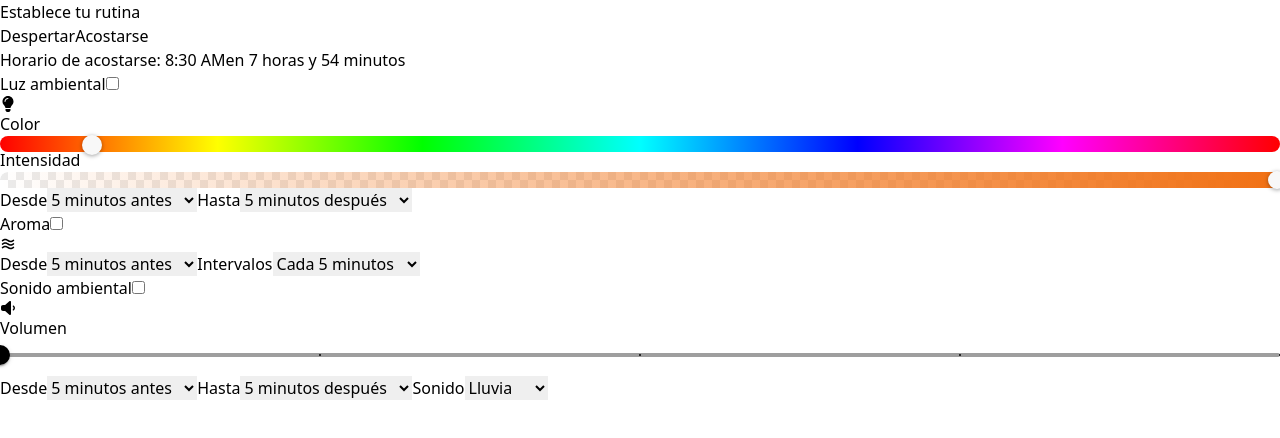
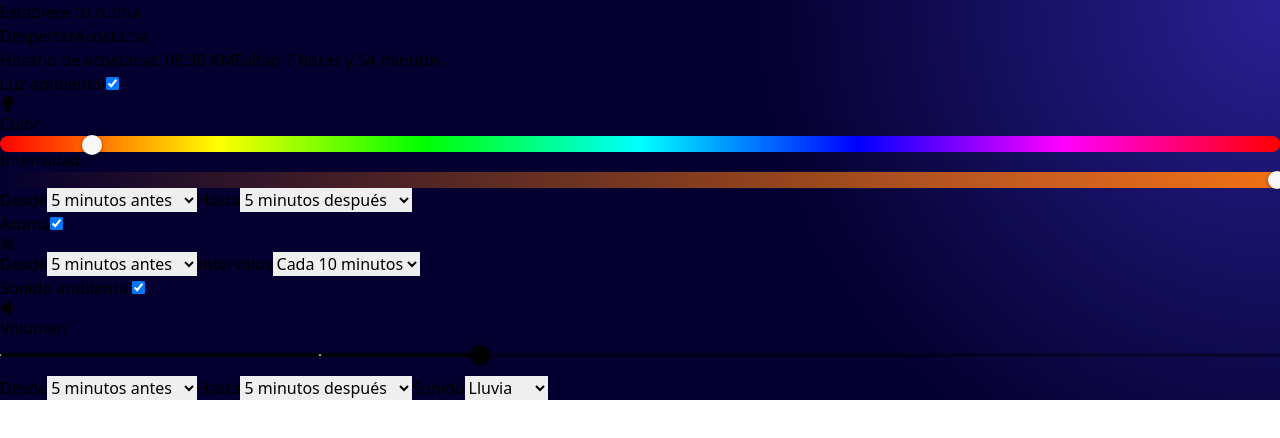
Before and after one commit to PolCarva/multimedia_2_webapp, a React (Vite) app: page / in a window 1280 px wide. Shown: the top 438 px of the page. Built offline with nearby package versions, Linux system fonts and the light colour scheme.

Commit message:
chore: Update time format for 'despertar' and add periodic update for time remaining in CardHorario component

```diff
--- a/src/App.jsx
+++ b/src/App.jsx
@@ -6,24 +6,36 @@ import CardSonidoAmbiental from "./components/CardSonidoAmbiental";
 
 export default function App() {
   const [nav, setNav] = useState(1);
-  const [config, setConfig] = useState({
-    despertar: "8:30 AM",
+  const defaultConfig = {
+    despertar: {hora: 8, minuto: 30},
     luzAmbiental: {
+      active: true,
       desde: 5,
       hasta: 5,
-      color: { r: 241, g: 112, b: 19, a: 1 }
+      color: { r: 241, g: 112, b: 19, a: 1 },
     },
-    aroma: {},
-    sonidoAmbiental: {},
-  });
-
+    aroma: {
+      active: true,
+      desde: 5,
+      intervalo: 10,
+    },
+    sonidoAmbiental: {
+      active: true,
+      volumen: 50,
+      desde: 5,
+      hasta: 5,
+      sonido: "lluvia",
+    },
+  };
+  const storedItem = localStorage.getItem("config");
+  const [config, setConfig] = useState(storedItem ? JSON.parse(storedItem) : defaultConfig)
 
   useEffect(() => {
-    console.log(config);
+    localStorage.setItem("config", JSON.stringify(config));
   }, [config]);
 
   return (
-    <div className="container flex flex-col gap-5 text-white px-5 pt-10 mx-auto min-h-screen bg-gradient-to-br from-indigo-950 via-indigo-900 to-indigo-950">
+    <div className="container pb-5 flex flex-col gap-5 text-white px-5 pt-10 mx-auto min-h-screen bg-gradient">
       <h1 className="font-bold text-4xl">Establece tu rutina</h1>
       <div className="w-full flex justify-around rounded-full border-4 border-gray-900 bg-gray-900 relative">
         <button
@@ -48,10 +60,10 @@ export default function App() {
           }`}
         ></div>
       </div>
-      <CardHorario setConfig={setConfig} />
-      <CardLuzAmbiental setConfig={setConfig} />
-      <CardAroma setConfig={setConfig}/>
-      <CardSonidoAmbiental setConfig={setConfig} />
+      <CardHorario config={config} setConfig={setConfig} />
+      <CardLuzAmbiental config={config} setConfig={setConfig} />
+      <CardAroma config={config} setConfig={setConfig} />
+      <CardSonidoAmbiental config={config} setConfig={setConfig} />
     </div>
   );
 }
--- a/src/components/CardAroma.jsx
+++ b/src/components/CardAroma.jsx
@@ -2,7 +2,7 @@ import React from "react";
 import Card from "./Card";
 import { PiWavesBold } from "react-icons/pi";
 
-const CardAroma = ({ setConfig }) => {
+const CardAroma = ({ setConfig, config }) => {
   const handleFromTimeChange = (e) => {
     setConfig((prevConfig) => ({
       ...prevConfig,
@@ -31,7 +31,7 @@ const CardAroma = ({ setConfig }) => {
             <input
               onChange={handleOnOffChange}
               type="checkbox"
-              defaultValue=""
+              checked={config.aroma.active}
               className="sr-only peer"
             />
             <div className="relative w-11 h-6 bg-gray-200 peer-focus:outline-none peer-focus:ring-4 rounded-full peer peer-checked:after:translate-x-full rtl:peer-checked:after:-translate-x-full peer-checked:after:border-white after:content-[''] after:absolute after:top-[2px] after:start-[2px] after:bg-white after:border-gray-300 after:border after:rounded-full after:h-5 after:w-5 after:transition-all peer-checked:bg-blue-300" />
@@ -50,7 +50,7 @@ const CardAroma = ({ setConfig }) => {
               <select
                 id="desde_aroma"
                 onChange={handleFromTimeChange}
-                defaultValue={"5"}
+                defaultValue={config.aroma.desde}
                 className="bg-transparent border text-white text-sm rounded-lg block w-full p-2.5"
               >
                 <option className="text-black" value="5">
@@ -81,7 +81,7 @@ const CardAroma = ({ setConfig }) => {
               <select
                 id="intervalo_aroma"
                 onChange={handleIntervalChange}
-                defaultValue={"5"}
+                defaultValue={config.aroma.intervalo}
                 className="bg-transparent border text-white text-sm rounded-lg block w-full p-2.5"
               >
                 <option className="text-black" value="5">
--- a/src/components/CardHorario.jsx
+++ b/src/components/CardHorario.jsx
@@ -7,15 +7,21 @@ import dayjs from "dayjs";
 import utc from "dayjs/plugin/utc";
 import timezone from "dayjs/plugin/timezone";
 
-const CardHorario = ({ setConfig }) => {
+const CardHorario = ({ setConfig, config }) => {
   dayjs.extend(utc);
   dayjs.extend(timezone);
   dayjs.tz.setDefault("America/Montevideo");
   const [modalOpen, setModalOpen] = useState(false);
   const [timeRemaining, setTimeRemaining] = useState({ horas: 0, minutos: 0 });
-  const [time, setTime] = useState("8:30 AM");
+  const initialFormattedTime = dayjs()
+    .set("hour", config.despertar.hora)
+    .set("minute", config.despertar.minuto)
+    .format("hh:mm A");
+  const [time, setTime] = useState(initialFormattedTime);
   const [selectedTime, setSelectedTime] = useState(
-    dayjs().set("hour", 8).set("minute", 30)
+    dayjs()
+      .set("hour", config.despertar.hora)
+      .set("minute", config.despertar.minuto)
   );
 
   const calculateTimeRemaining = () => {
@@ -31,22 +37,28 @@ const CardHorario = ({ setConfig }) => {
 
   useEffect(() => {
     calculateTimeRemaining();
-    const interval = setInterval(() => {
-      calculateTimeRemaining();
-    }, 30000);
+    const interval = setInterval(calculateTimeRemaining, 30000);
     return () => clearInterval(interval);
   }, [selectedTime]);
 
-  const toggleModal = () => setModalOpen((prev) => !prev);
+  const toggleModal = () => setModalOpen(!modalOpen);
 
   const handleChange = (newValue) => {
     setSelectedTime(newValue);
+    setTime(newValue.format("hh:mm A"));
   };
 
   const handleSave = () => {
-    const formattedTime = selectedTime.format("hh:mm A");
-    setTime(formattedTime);
-    setConfig((prev) => ({ ...prev, despertar: formattedTime }));
+    const newHour = selectedTime.hour();
+    const newMinute = selectedTime.minute();
+    setConfig((prev) => ({
+      ...prev,
+      despertar: {
+        ...prev.despertar,
+        hora: newHour,
+        minuto: newMinute,
+      },
+    }));
     toggleModal();
   };
 
@@ -63,7 +75,11 @@ const CardHorario = ({ setConfig }) => {
           <span>Horario de acostarse: </span>
           <span className="block font-bold text-6xl mt-4">{time}</span>
           <span className="block text-sm mt-2 text-right text-white/50">
-            en {timeRemaining.horas} hora{timeRemaining.horas > 1 ? "s" : ""} y{" "}
+            {timeRemaining.horas > 0
+              ? `Faltan ${timeRemaining.horas} hora${
+                  timeRemaining.horas > 1 ? "s" : ""
+                } y `
+              : "Faltan "}
             {timeRemaining.minutos} minuto{timeRemaining.minutos > 1 ? "s" : ""}
           </span>
         </Card>
--- a/src/components/CardLuzAmbiental.jsx
+++ b/src/components/CardLuzAmbiental.jsx
@@ -3,8 +3,8 @@ import Card from "./Card";
 import { FaLightbulb } from "react-icons/fa";
 import { SliderPicker, AlphaPicker } from "react-color";
 
-const CardLuzAmbiental = ({ setConfig }) => {
-  const [color, setColor] = useState({ r: 241, g: 112, b: 19, a: 1 });
+const CardLuzAmbiental = ({ setConfig, config }) => {
+  const [color, setColor] = useState(config.luzAmbiental.color);
 
   const handleOnOffChange = (e) => {
     setConfig((prevConfig) => ({
@@ -52,7 +52,7 @@ const CardLuzAmbiental = ({ setConfig }) => {
             <input
               onChange={handleOnOffChange}
               type="checkbox"
-              defaultValue=""
+              checked={config.luzAmbiental.active}
               className="sr-only peer"
             />
             <div className="relative w-11 h-6 bg-gray-200 peer-focus:outline-none peer-focus:ring-4 rounded-full peer peer-checked:after:translate-x-full rtl:peer-checked:after:-translate-x-full peer-checked:after:border-white after:content-[''] after:absolute after:top-[2px] after:start-[2px] after:bg-white after:border-gray-300 after:border after:rounded-full after:h-5 after:w-5 after:transition-all peer-checked:bg-blue-300" />
@@ -79,7 +79,7 @@ const CardLuzAmbiental = ({ setConfig }) => {
               <select
                 onChange={handleFromTimeChange}
                 id="minutos_antes_luz_ambiental"
-                defaultValue="5"
+                defaultValue={config.luzAmbiental.desde}
                 className="bg-transparent border text-white text-sm rounded-lg block w-full p-2.5"
               >
                 <option className="text-black" value="5">
@@ -110,7 +110,7 @@ const CardLuzAmbiental = ({ setConfig }) => {
               <select
                 onChange={handleToTimeChange}
                 id="hasta_luz_ambiental"
-                defaultValue="5"
+                defaultValue={config.luzAmbiental.hasta}
                 className="bg-transparent border text-white text-sm rounded-lg block w-full p-2.5"
               >
                 <option className="text-black" value="5">
--- a/src/components/CardSonidoAmbiental.jsx
+++ b/src/components/CardSonidoAmbiental.jsx
@@ -3,7 +3,7 @@ import Card from "./Card";
 import { FaVolumeLow } from "react-icons/fa6";
 import { Slider } from "@mui/material";
 
-const CardSonidoAmbiental = ({ setConfig }) => {
+const CardSonidoAmbiental = ({ setConfig, config }) => {
   const handleChange = (e, key) => {
 
     setConfig((prev) => ({
@@ -34,7 +34,7 @@ const CardSonidoAmbiental = ({ setConfig }) => {
             <input
               onChange={handleActiveChange}
               type="checkbox"
-              defaultValue=""
+              checked={config.sonidoAmbiental.active}
               className="sr-only peer"
             />
             <div className="relative w-11 h-6 bg-gray-200 peer-focus:outline-none peer-focus:ring-4 rounded-full peer peer-checked:after:translate-x-full rtl:peer-checked:after:-translate-x-full peer-checked:after:border-white after:content-[''] after:absolute after:top-[2px] after:start-[2px] after:bg-white after:border-gray-300 after:border after:rounded-full after:h-5 after:w-5 after:transition-all peer-checked:bg-blue-300" />
@@ -52,6 +52,7 @@ const CardSonidoAmbiental = ({ setConfig }) => {
                 onChange={(e) => handleChange(e, "volumen")}
                 valueLabelDisplay="auto"
                 valueLabelFormat={(x) => `${x}%`}
+                defaultValue={config.sonidoAmbiental.volumen}
                 marks
                 min={20}
                 max={100}
@@ -67,8 +68,8 @@ const CardSonidoAmbiental = ({ setConfig }) => {
             >
               <span>Desde</span>
               <select
-                onChange={(e) => handleChange(e, "tiempo_antes")}
-                defaultValue={"5"}
+                onChange={(e) => handleChange(e, "desde")}
+                defaultValue={config.sonidoAmbiental.desde}
                 id="desde_sonido"
                 className="bg-transparent border text-white text-sm rounded-lg block w-full p-2.5"
               >
@@ -100,7 +101,7 @@ const CardSonidoAmbiental = ({ setConfig }) => {
               <span>Hasta</span>
               <select
                 onChange={(e) => handleChange(e, "hasta")}
-                defaultValue={"5"}
+                defaultValue={config.sonidoAmbiental.hasta}
                 id="hasta_sonido"
                 className="bg-transparent border text-white text-sm rounded-lg block w-full p-2.5"
               >
@@ -131,7 +132,7 @@ const CardSonidoAmbiental = ({ setConfig }) => {
               <span>Sonido</span>
               <select
                 onChange={(e) => handleChange(e, "sonido")}
-                defaultValue={"lluvia"}
+                defaultValue={config.sonidoAmbiental.sonido}
                 id="sonido_tipo"
                 className="bg-transparent border text-white text-sm rounded-lg block w-full p-2.5"
               >
--- a/src/index.css
+++ b/src/index.css
@@ -44,3 +44,7 @@
 .alpha-picker * {
   border-radius: 2rem !important;
 }
+
+.bg-gradient {
+  background: radial-gradient(circle 65vh at top right, #14098ae7, #04002F);
+}
```
